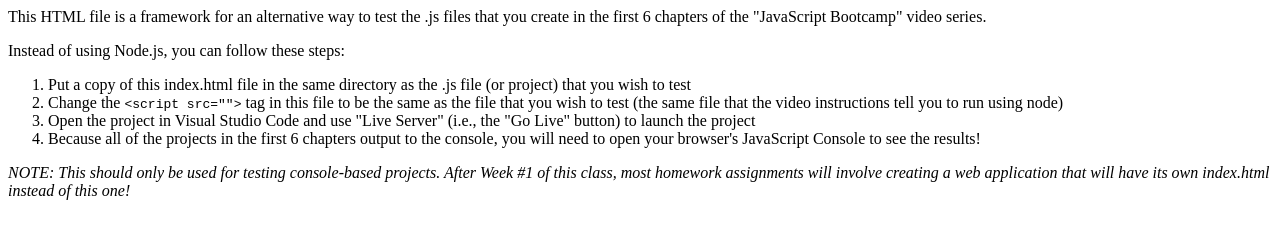
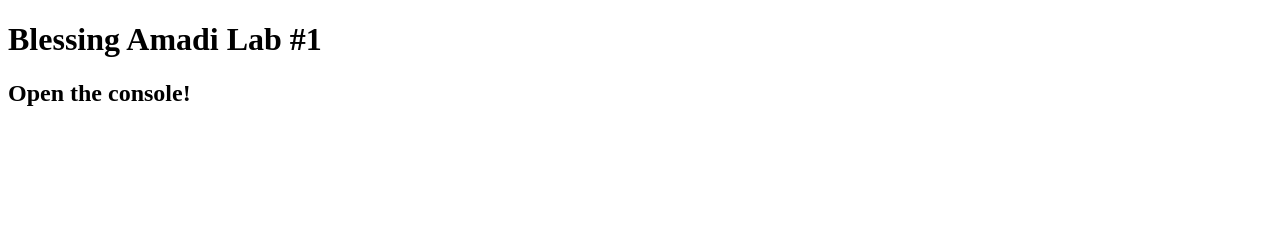
Before and after one commit to Blessing850/dgm6109, a plain HTML site: page lab1/index.html in a window 1280 px wide. Drawn offline with Linux system fonts and the light colour scheme.

Commit message:
submission for lab1

```diff
--- a/lab1/index.html
+++ b/lab1/index.html
@@ -1,19 +1,14 @@
-<html>
-    <head>
-        <title>Test JavaScript Console File</title>
-    </head>
+<!DOCTYPE html>
+<html lang="en">
+<head>
+  <meta charset="UTF-8">
+  <title>Lab 1</title>
+  <script src="tempConverter.js"></script>
+</head>
+<body>
 
-    <body>
-        <p>This HTML file is a framework for an alternative way to test the .js files that you create in the first 6 chapters of the "JavaScript Bootcamp" video series.</p>
-        <p>Instead of using Node.js, you can follow these steps:</p>
-        <ol>
-            <li>Put a copy of this index.html file in the same directory as the .js file (or project) that you wish to test</li>
-            <li>Change the <code>&lt;script src=""&gt;</code> tag in this file to be the same as the file that you wish to test (the same file that the video instructions tell you to run using node)</li>
-            <li>Open the project in Visual Studio Code and use "Live Server" (i.e., the "Go Live" button) to launch the project</li>
-            <li>Because all of the projects in the first 6 chapters output to the console, you will need to open your browser's JavaScript Console to see the results!</li>
-        </ol>
-        <p><i>NOTE: This should only be used for testing console-based projects. After Week #1 of this class, most homework assignments will involve creating a web application that will have its own index.html instead of this one!</i></p>
-    </body>
+  <h1>Blessing Amadi Lab #1</h1>
+  <h2>Open the console!</h2>
 
-    <script src="your-script-name-here.js"></script>
-    </html>
+</body>
+</html>
--- /dev/null
+++ b/lab1/tempConverter.js
@@ -0,0 +1,9 @@
+// Average temperature in Houston, Texas in August (recent year)
+let fahrenheit = 85;
+
+let celsius = (fahrenheit - 32) * (5 / 9);
+let kelvin = celsius + 273.15;
+
+console.log("Temperature (Fahrenheit): " + fahrenheit);
+console.log("Temperature (Celsius): " + celsius);
+console.log("Temperature (Kelvin): " + kelvin);
```
Also changed, not shown: lab0/index.html (added, +7 -0 lines), lab0/lab1.js file.html (added, +12 -0 lines), lab0/tempConverter.js (added, +9 -0 lines).
